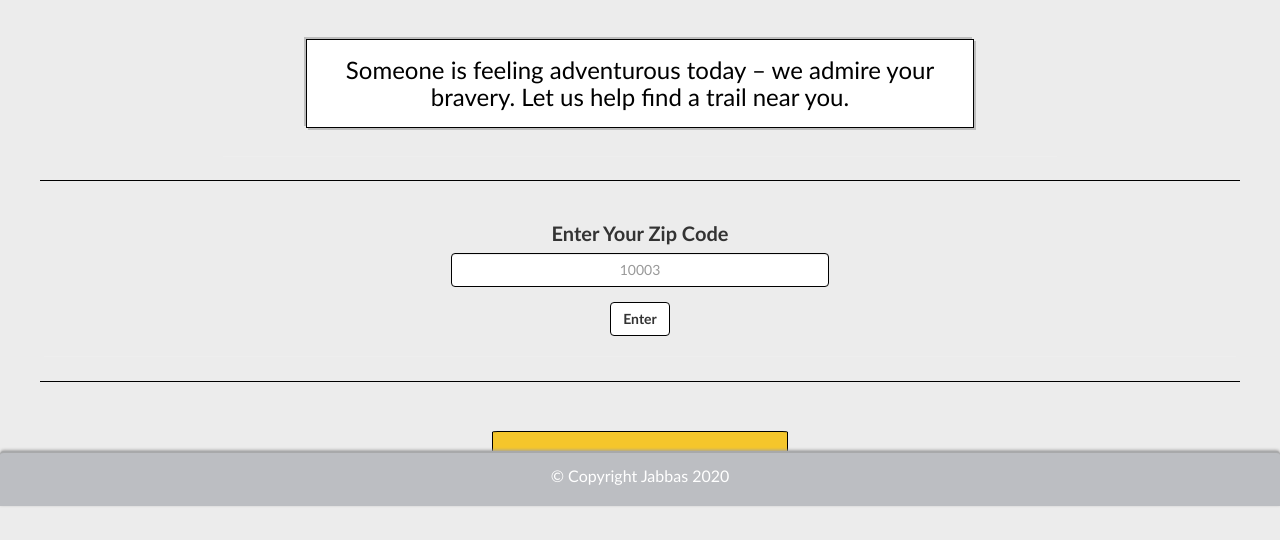
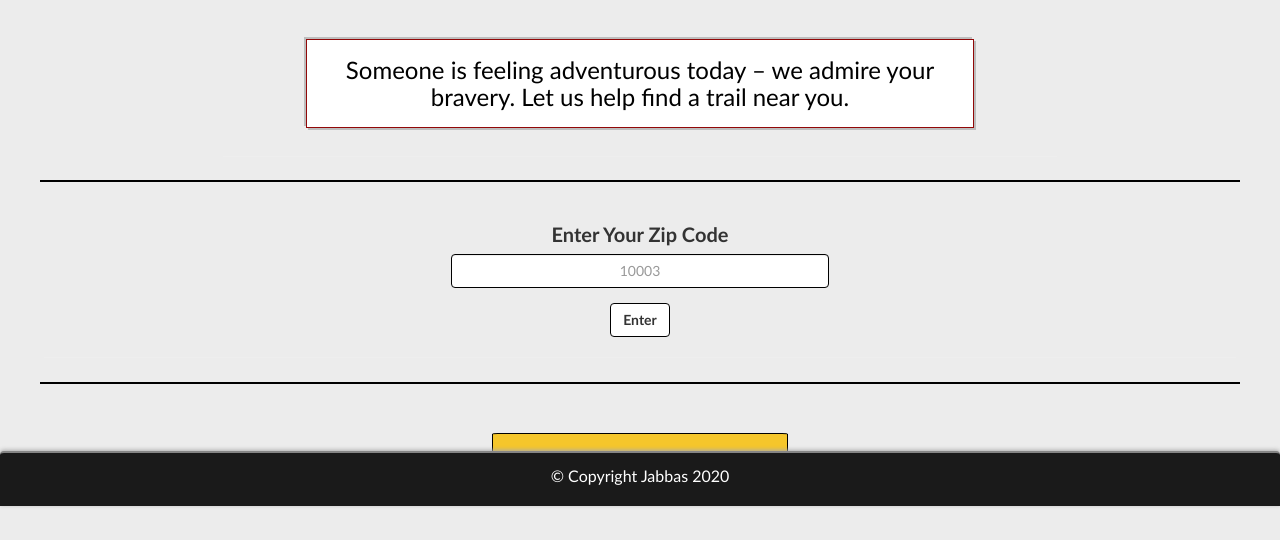
Before and after one commit to selinbtr/jabbas, a Flask app: template templates/hike.html in a window 1280 px wide. Shown: the part 294-834 px from the top of the page. Before the commit the page ends 800 px from the top, so only its background shows below. Run offline with Flask 2, Linux system fonts and the light colour scheme; the template is opened without the code that fills it, so the values that code supplies are empty; some libraries are stand-ins or nearby versions.

Commit message:
touch ups

```diff
--- a/static/style.css
+++ b/static/style.css
@@ -14,8 +14,8 @@ body {
 }
 
 #header {
-    background-image: url("https://static.vecteezy.com/system/resources/previews/000/154/986/original/grunge-danger-caution-background-vector.jpg");
-    background-size: contain;
+    background-image: url("https://wikitravel.org/upload/shared//f/f1/Mount_Apo_Banner.jpg");
+    background-size: 1500px 200px;
 }
 
 h1 {
@@ -113,7 +113,7 @@ h3 {
 
 #word-memo {
     text-align: center;
-    border: 1pt solid black;
+    border: 1pt solid rgb(145, 7, 7);
     padding: 2%;
     width: 80%;
     margin: auto;
@@ -192,8 +192,8 @@ html, body {
 }
 
 #border {
-    border-top: .5pt solid black;
-    border-bottom: .5pt solid black;
+    border-top: 1.5pt solid black;
+    border-bottom: 1.5pt solid black;
     width: 100%;
     padding-top: 3%;
     font-size: 20px;
@@ -227,8 +227,8 @@ html, body {
 #button-choice {
     margin: 1%;
     text-align: center;
-    background-color: rgb(1, 70, 150);
-    border: 5pt solid rgb(1, 69, 146);
+    background-color: rgb(139, 21, 5);
+    border: 5pt solid rgb(134, 20, 5);
     width: 25%;
     box-shadow: -3px 4px 3px rgb(189, 188, 188);
 }
@@ -289,7 +289,6 @@ th {
     background-color: rgb(245, 198, 43);
     margin-bottom: 0;
     border: 1pt solid black;
-
     color: black;
     border-bottom-left-radius: 0%;
     border-bottom-right-radius: 0%;
@@ -303,10 +302,10 @@ th {
 }
 
 footer {
-    background-color: rgb(188, 190, 194);
+    background-color: rgb(26, 26, 26);
     border-top-left-radius: 4px;
     border-top-right-radius: 4px;
-    border-top: 2px solid rgb(168, 169, 170);
+    border-top: 2pt solid rgb(133, 133, 133);;
     color: white;
     min-height: 55px;
     font-family: 'Calibri';
@@ -317,6 +316,6 @@ footer {
     bottom: 0;
     width: 100%;
     padding-top: 12px;
-    box-shadow: 0px -1px 3px rgb(163, 162, 162);
+    box-shadow: 0px -1px 4px rgb(170, 170, 170);
     z-index: 1;
 }
--- a/templates/index.html
+++ b/templates/index.html
@@ -55,8 +55,8 @@
 
         <div class="row">
             <div class="col-xs-12 col-md-12" id="choose">
-                <a type="button" class="btn btn-primary btn-lg" href="movie.html" role="button">Watch a Movie</a>
-                <a type="button" class="btn btn-primary btn-lg" href="hike.html" role="button">Go on a Hike</a>
+                <a type="button" class="btn btn-primary btn-lg" id="button-choice" href="movie.html" role="button">Watch a Movie</a>
+                <a type="button" class="btn btn-primary btn-lg" id="button-choice" href="hike.html" role="button">Go on a Hike</a>
             </div>
         </div>
         <hr>
```
